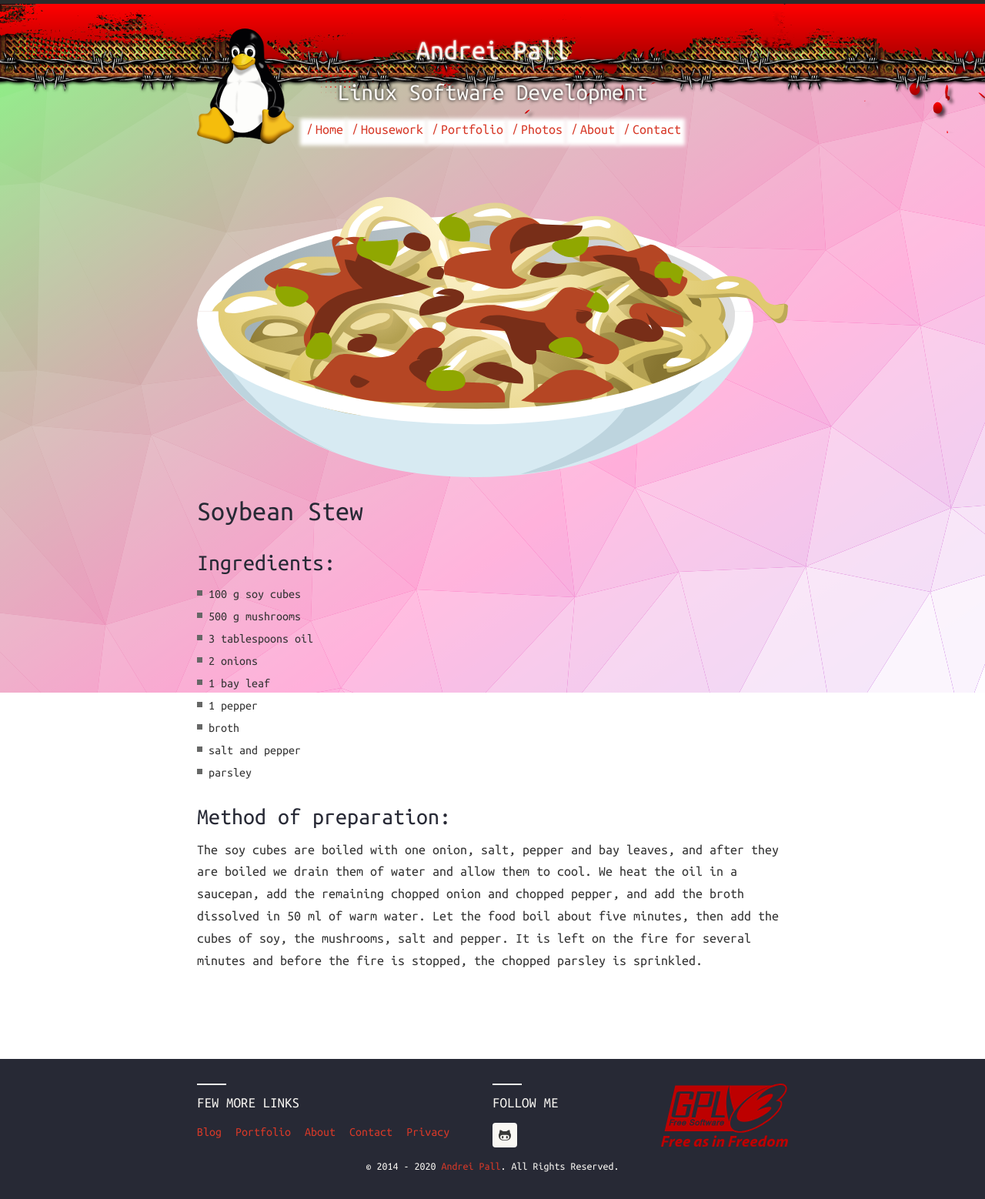
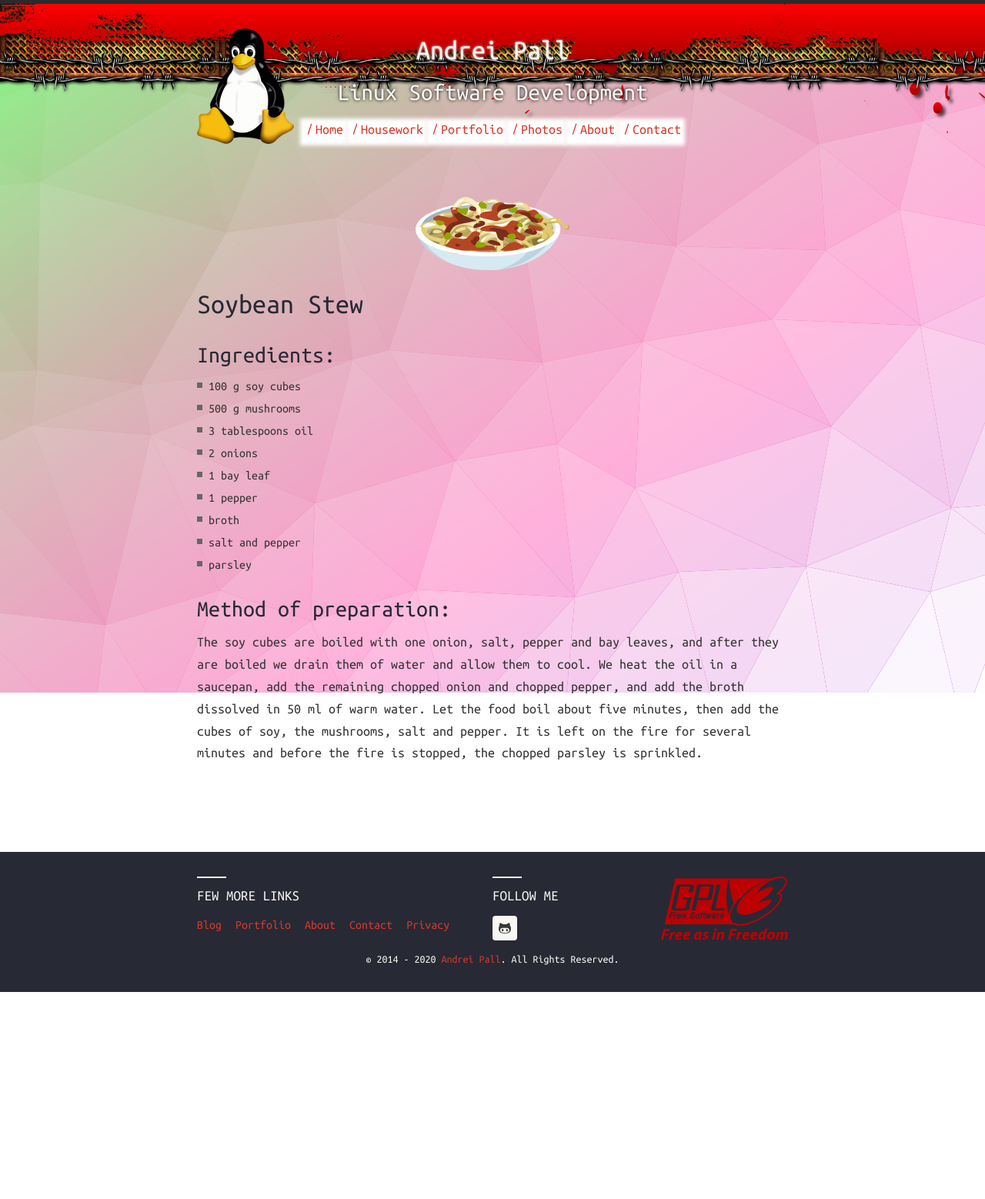
Before and after one commit to andreipall/andreipall.github.io, a Jekyll site: the page built from _recipes/soybean-stew.html, in a window 1280 px wide. Shown: the whole page at 77% size. Built offline with Jekyll 4.4.1, drawn with Linux system fonts in a browser that asks for light colours; comment, search, counter and statistics services are not loaded; after the commit the page ends 1289 px from its top, so only the background shows below that.

Commit message:
Update main.scss

```diff
--- a/assets/css/main.scss
+++ b/assets/css/main.scss
@@ -1153,3 +1153,7 @@ html {
     stop-color: #ff46dc
   }
 }
+#food {
+    width: 200px;
+    margin: 0 auto;
+}
```
